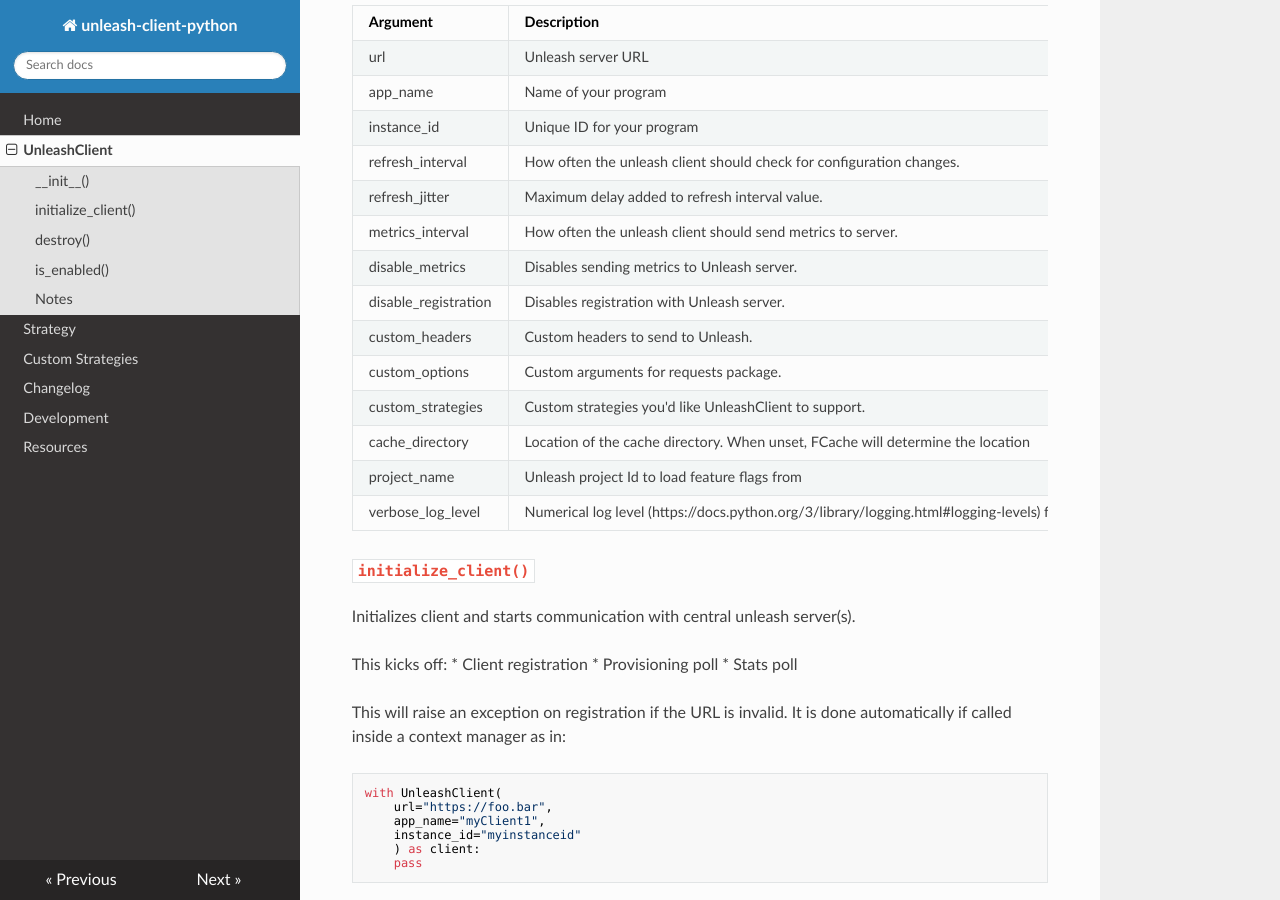
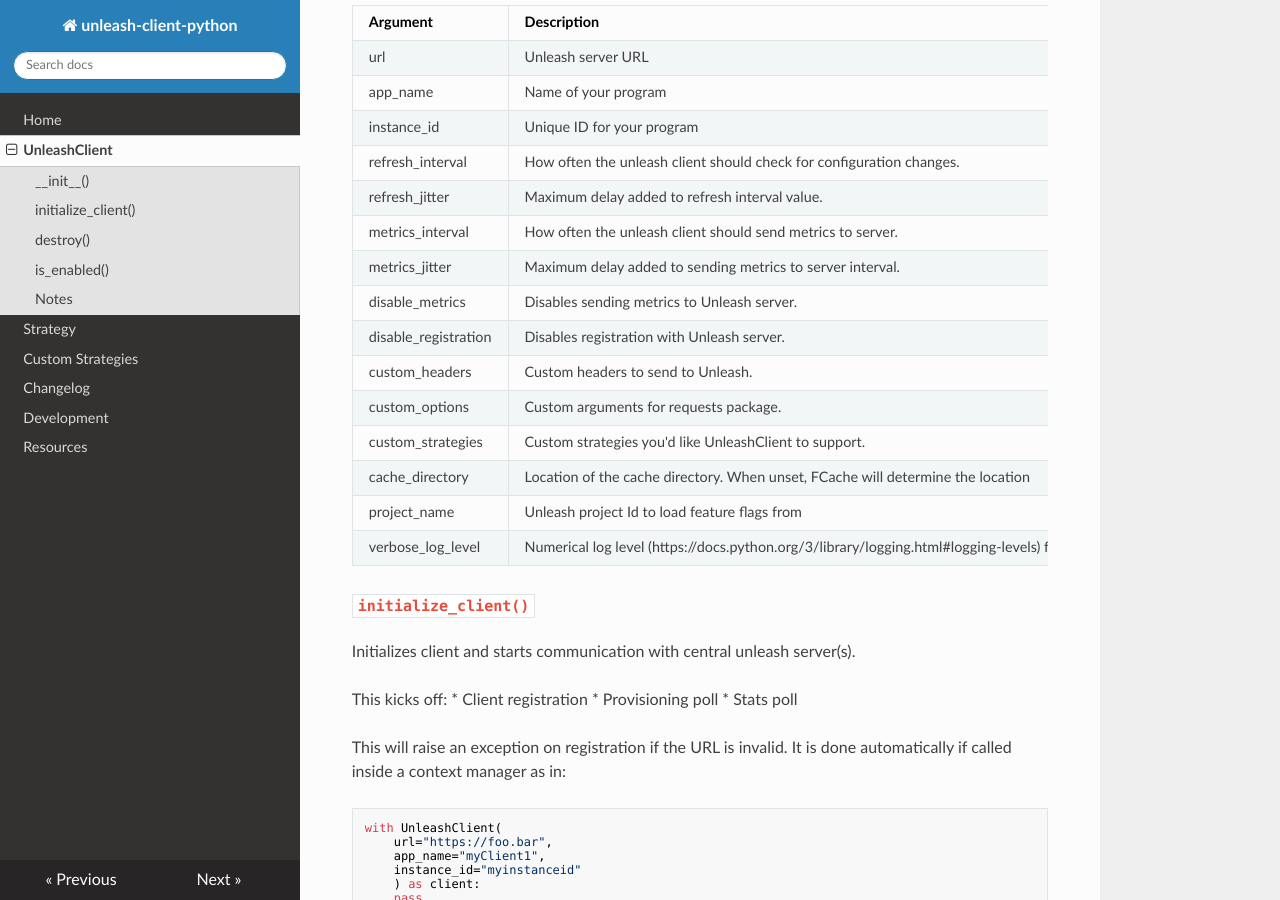
Before and after one commit to Unleash/unleash-client-python, an MkDocs documentation site: the page built from docs/unleashclient.md, in a window 1280 px wide and 900 px high, scrolled down 370 px. Built offline with MkDocs 1.6.1, drawn with Linux system fonts in a browser that asks for light colours; nearby versions of some CDN libraries.

Commit message:
docs: Information on metrics_jitter

```diff
--- a/docs/unleashclient.md
+++ b/docs/unleashclient.md
@@ -17,6 +17,7 @@
 refresh_interval | How often the unleash client should check for configuration changes. | N | Integer |  15 |
 refresh_jitter | Maximum delay added to refresh interval value. | N | Integer |  None |
 metrics_interval | How often the unleash client should send metrics to server. | N | Integer | 60 |
+metrics_jitter | Maximum delay added to sending metrics to server interval. | N | Integer | None |
 disable_metrics | Disables sending metrics to Unleash server. | N | Boolean | F |
 disable_registration | Disables registration with Unleash server. | N | Boolean | F |
 custom_headers | Custom headers to send to Unleash. | N | Dictionary | {}
```
Also changed, not shown: README.md (+1 -0 lines).
